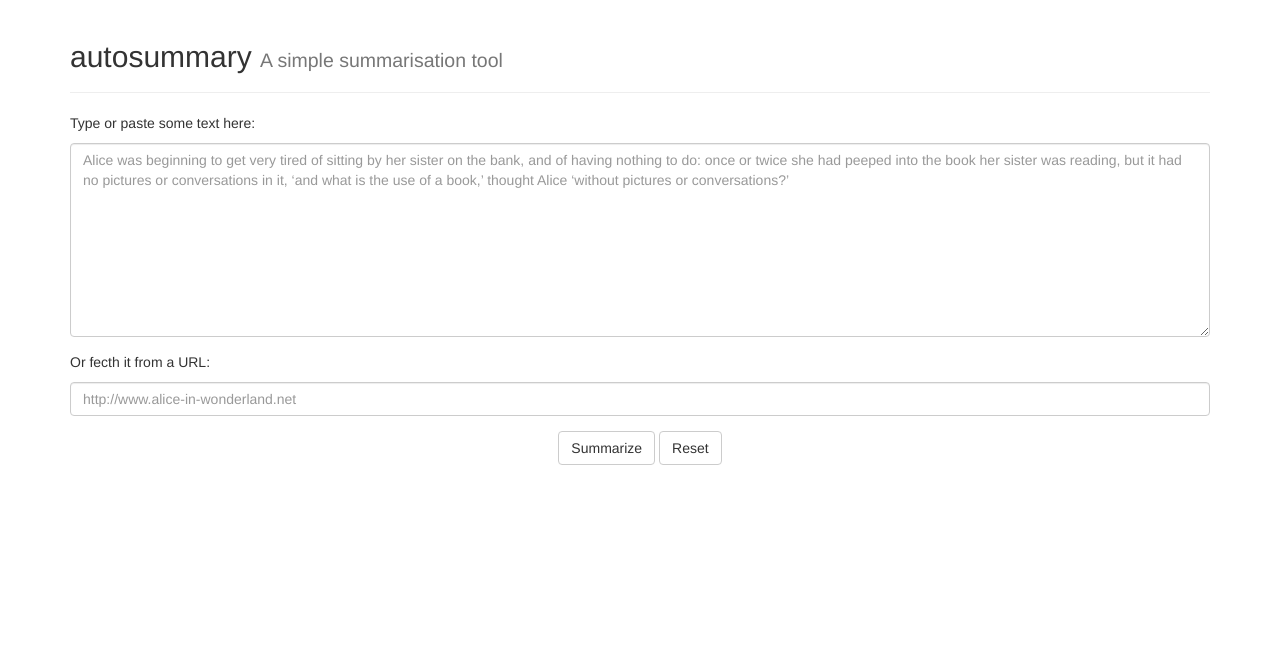
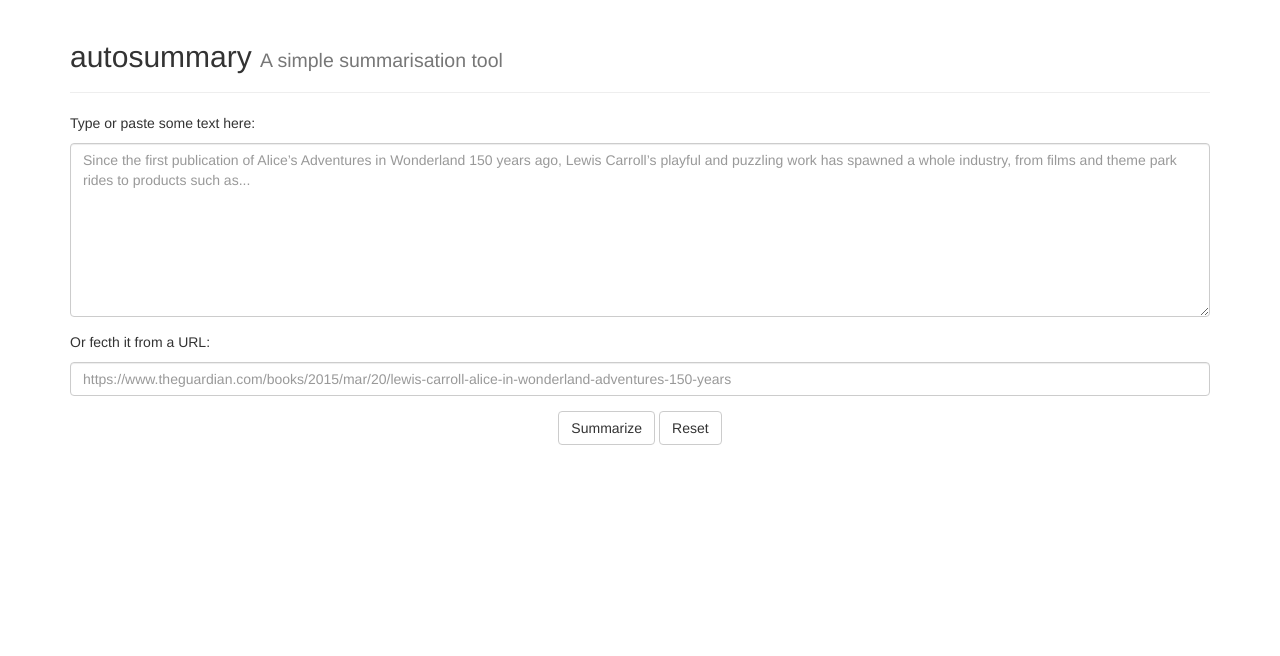
Before and after one commit to sereprz/autosummary, a Flask app: page / in a window 1280 px wide. Shown: the top 656 px of the page. Run offline with Flask 2, Linux system fonts and the light colour scheme; parts of the project's set-up code (start-up, migrations or seed data) failed here and were passed over; some libraries are stand-ins or nearby versions.

Commit message:
minor, change placeholders

```diff
--- a/templates/index.html
+++ b/templates/index.html
@@ -24,11 +24,11 @@
           <form action='' method='post'>
           <div class='form-group'>
               <p>Type or paste some text here:</p>
-              <textarea class="form-control" rows="9" placeholder='Alice was beginning to get very tired of sitting by her sister on the bank, and of having nothing to do: once or twice she had peeped into the book her sister was reading, but it had no pictures or conversations in it, ‘and what is the use of a book,’ thought Alice ‘without pictures or conversations?’' name='raw'></textarea>
+              <textarea class="form-control" rows="8" placeholder='Since the first publication of Alice’s Adventures in Wonderland 150 years ago, Lewis Carroll’s playful and puzzling work has spawned a whole industry, from films and theme park rides to products such as...' name='raw'></textarea>
           </div>
           <div class='form-group'>
             <p>Or fecth it from a URL:</p>
-            <input type='text' class='form-control' placeholder='http://www.alice-in-wonderland.net' name='url'>
+            <input type='text' class='form-control' placeholder='https://www.theguardian.com/books/2015/mar/20/lewis-carroll-alice-in-wonderland-adventures-150-years' name='url'>
           </div>
           <div class='form-group text-center'>
             <button type='submit' class='btn btn-default'>Summarize</button>
```
